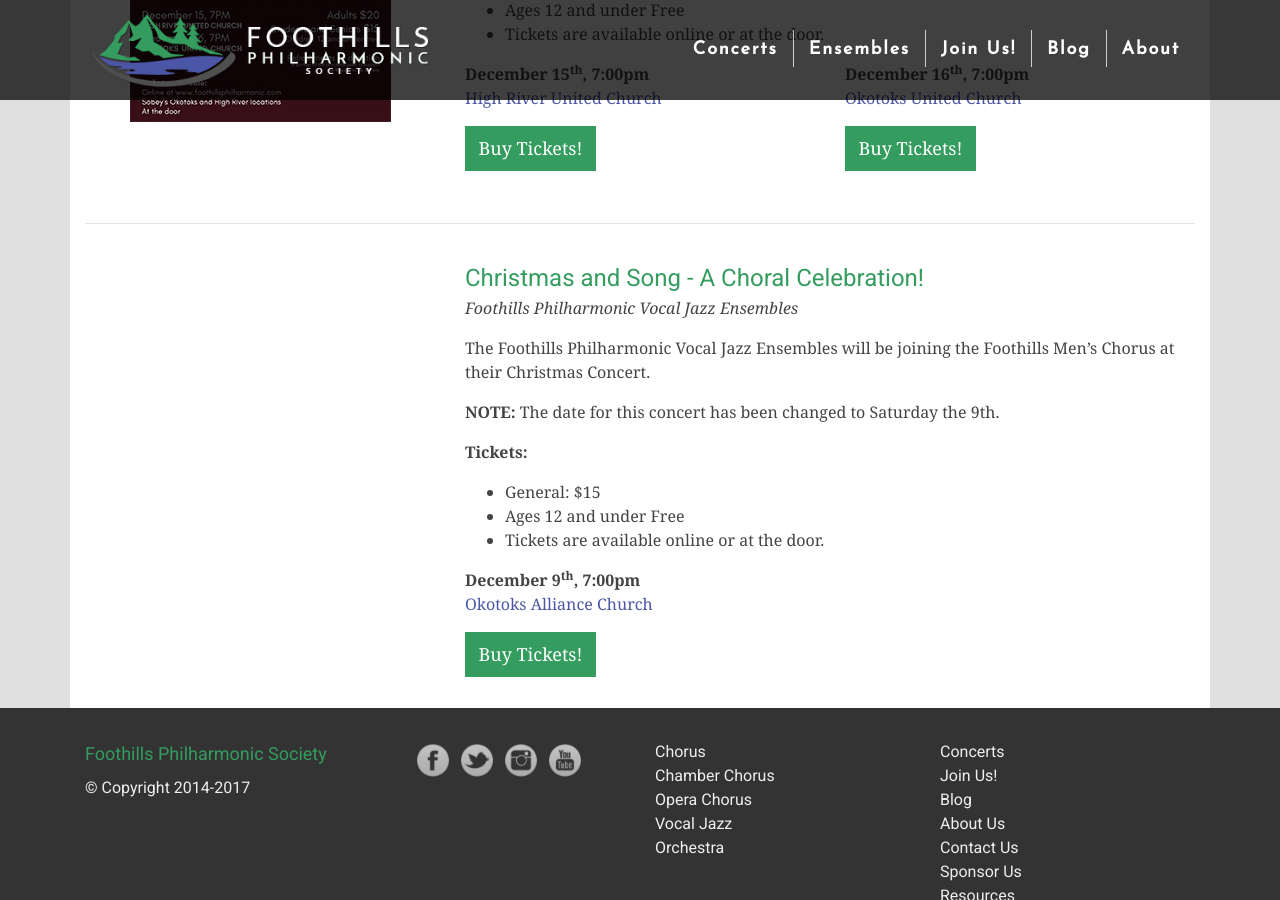
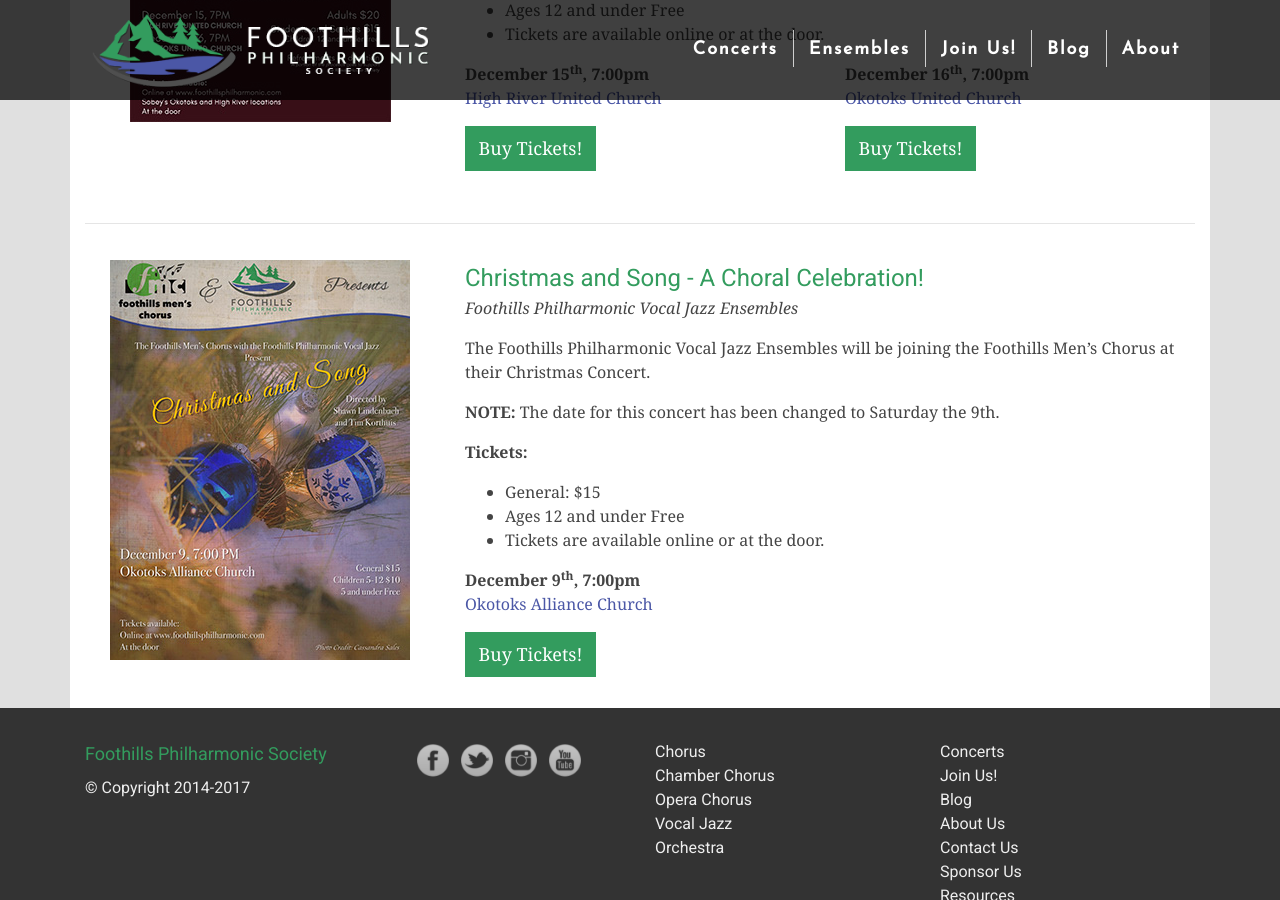
Before and after one commit to percyhanna/fps, a Jekyll site: the page built from _posts/2017-11-18-christmas-2017-tickets-available.html, in a window 1280 px wide and 900 px high, scrolled down 542 px. Built offline with Jekyll 4.4.1, drawn with Linux system fonts in a browser that asks for light colours; nearby versions of some CDN libraries; Markdown is read by kramdown in place of the engine named in the settings.

Commit message:
Add Vocal Jazz concert poster

```diff
--- a/_posts/2017-11-18-christmas-2017-tickets-available.html
+++ b/_posts/2017-11-18-christmas-2017-tickets-available.html
@@ -74,6 +74,9 @@
 
 <div class="row">
   <div class="col-12 col-lg-4">
+    <p class="content-image">
+      <img src="/images/blog/christmas-2017-vocal-jazz-poster.jpg">
+    </p>
   </div>
 
   <div class="col-12 col-lg-8">
```
Also changed, not shown: images/blog/christmas-2017-vocal-jazz-poster.jpg (added).
